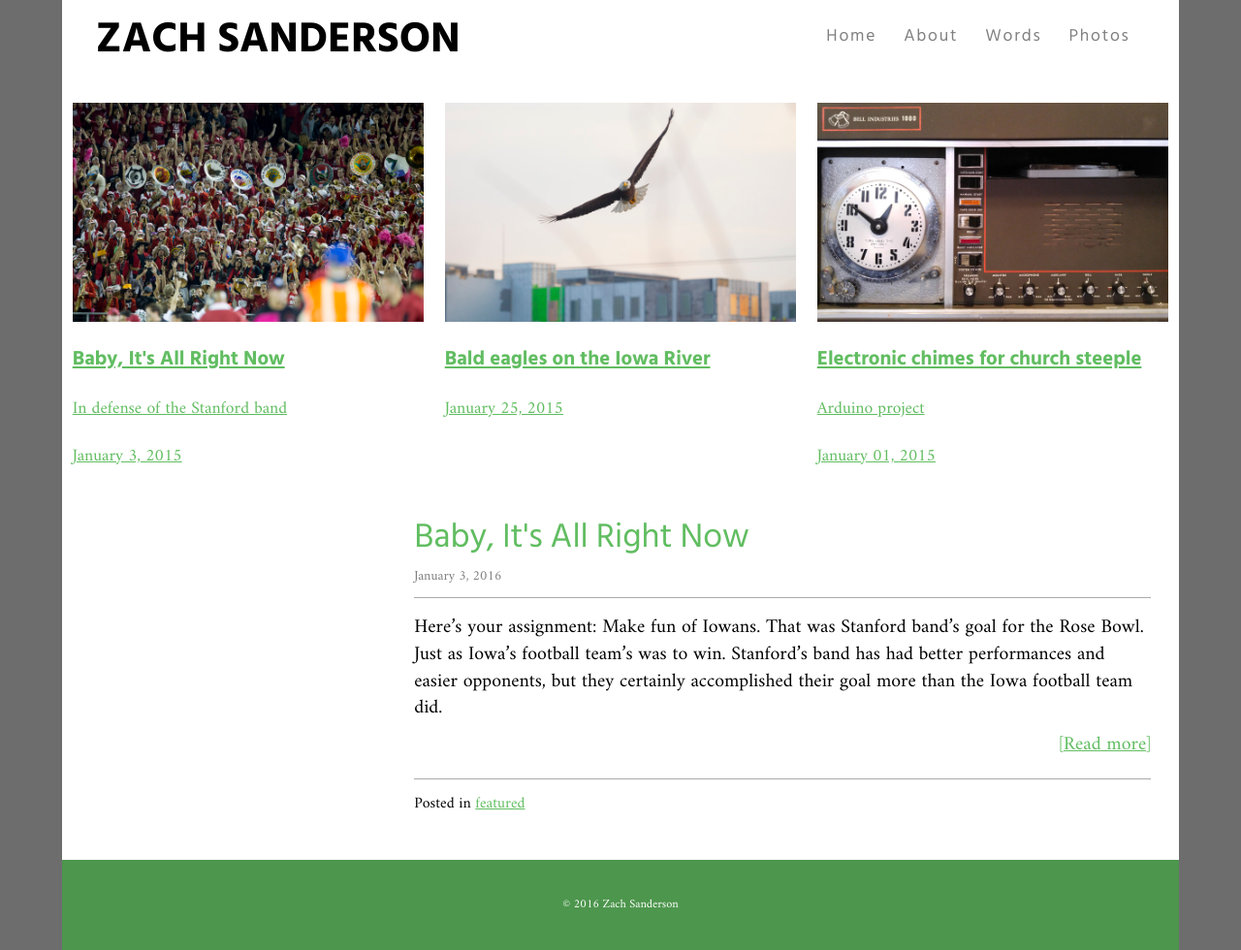
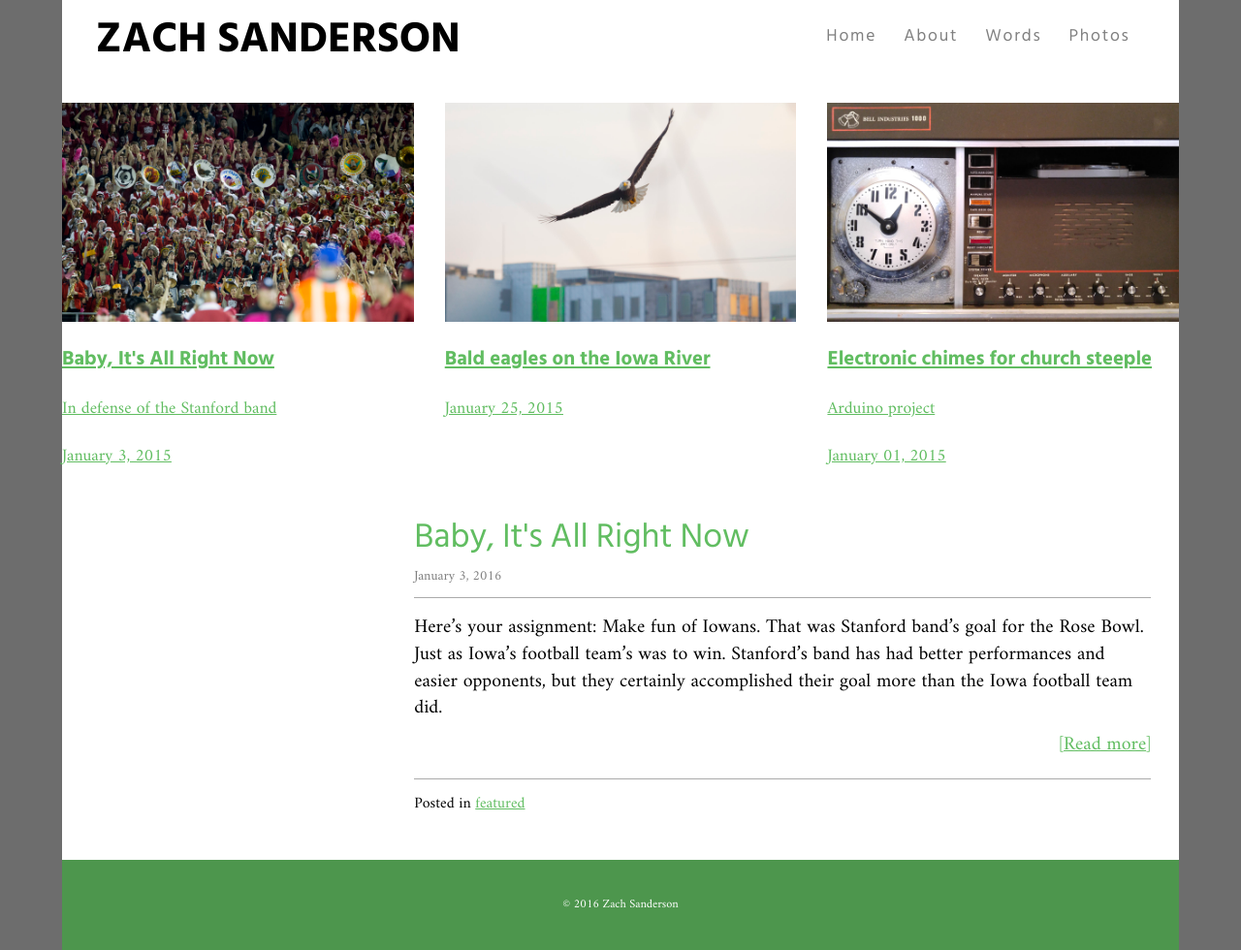
Before and after one commit to zachsanderson/words, a Jekyll site: the page built from index.html, in a window 1280 px wide. Shown: the whole page at 97% size. Built offline with Jekyll 4.4.1, drawn with Linux system fonts in a browser that asks for light colours; the list of posts is cut into pages by our own code.

```diff
--- a/css/main.css
+++ b/css/main.css
@@ -527,7 +527,7 @@
 .featuredlinks {
     list-style: none;
     display: flex;
-    justify-content: space-around;
+    justify-content: space-between;
     padding-left: 0;
 }
 .featuredlinks li {
```
Also changed, not shown: 1 other file.
